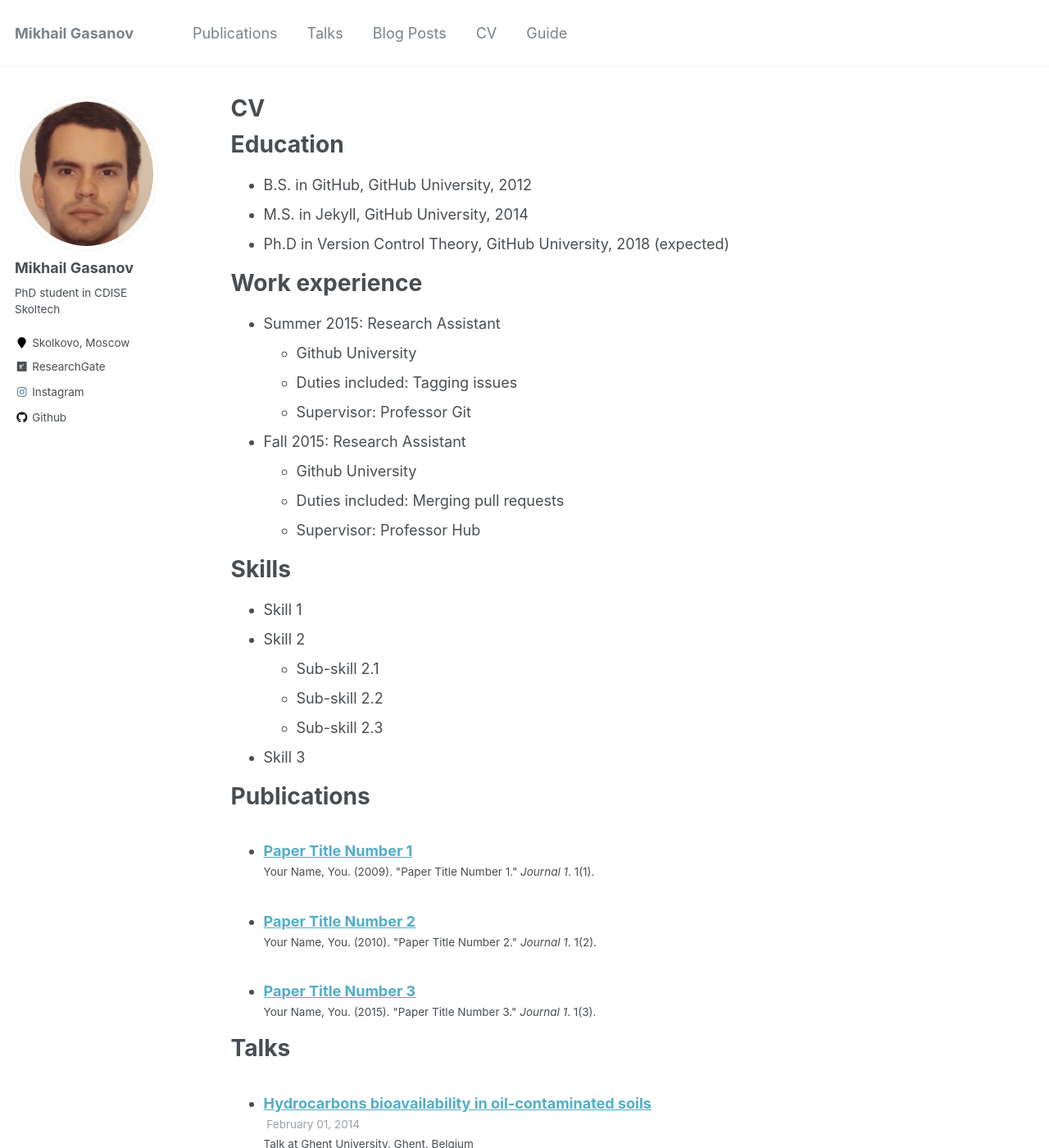
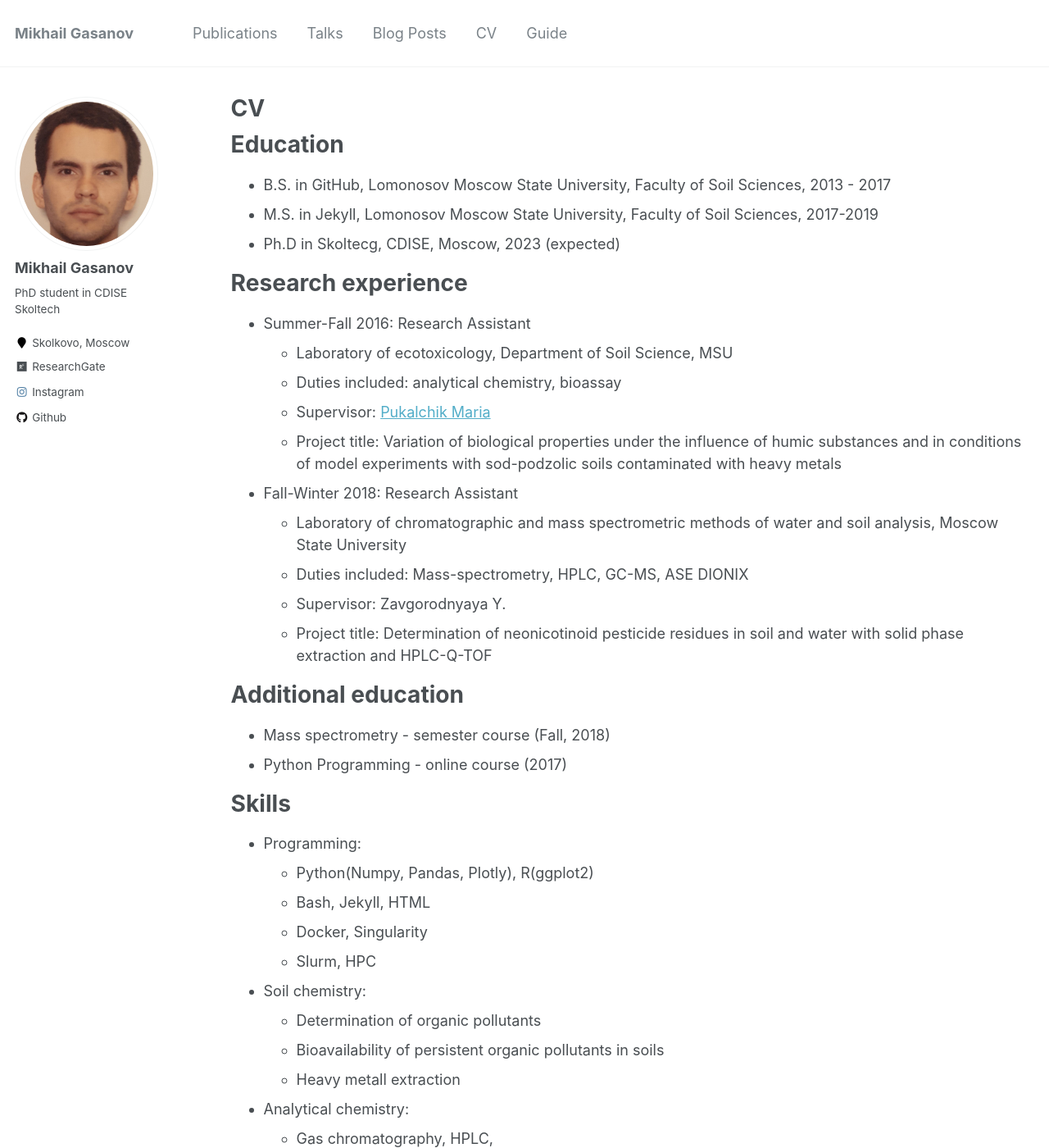
Before and after one commit to mishagrol/mishagrol.github.io, a Jekyll site: the page built from _pages/cv.md, in a window 1280 px wide and 1400 px high. Shown: the whole window at 82% size. Built offline with Jekyll 4.4.1, drawn with Linux system fonts in a browser that asks for light colours; some of the changed text lies outside the part shown.

Commit message:
map again

```diff
--- a/_pages/cv.md
+++ b/_pages/cv.md
@@ -11,30 +11,49 @@
 
 Education
 ======
-* B.S. in GitHub, GitHub University, 2012
-* M.S. in Jekyll, GitHub University, 2014
-* Ph.D in Version Control Theory, GitHub University, 2018 (expected)
+* B.S. in GitHub, Lomonosov Moscow State University, Faculty of Soil Sciences, 2013 - 2017
+* M.S. in Jekyll, Lomonosov Moscow State University, Faculty of Soil Sciences, 2017-2019
+* Ph.D in Skoltecg, CDISE, Moscow, 2023 (expected)
 
-Work experience
+Research experience
 ======
-* Summer 2015: Research Assistant
-  * Github University
-  * Duties included: Tagging issues
-  * Supervisor: Professor Git
+* Summer-Fall 2016: Research Assistant
+  * Laboratory of ecotoxicology, Department of Soil Science, MSU
+  * Duties included: analytical chemistry, bioassay
+  * Supervisor: [Pukalchik Maria](https://scholar.google.ru/citations?user=KoF5RkAAAAAJ&hl=en)
+  * Project title: Variation of biological properties under the influence of humic substances and in conditions of model experiments with sod-podzolic soils contaminated with heavy metals
 
-* Fall 2015: Research Assistant
-  * Github University
-  * Duties included: Merging pull requests
-  * Supervisor: Professor Hub
+
+* Fall-Winter 2018: Research Assistant
+  * Laboratory of chromatographic and mass spectrometric methods of water and soil analysis, Moscow State University
+  * Duties included: Mass-spectrometry, HPLC, GC-MS, ASE DIONIX
+  * Supervisor: Zavgorodnyaya Y.
+  * Project title: Determination of neonicotinoid pesticide residues in soil and water with solid phase extraction and HPLC-Q-TOF
+
+Additional education
+======
+* Mass spectrometry - semester course (Fall, 2018)
+* Python Programming - online course (2017)
 
 Skills
 ======
-* Skill 1
-* Skill 2
-  * Sub-skill 2.1
-  * Sub-skill 2.2
-  * Sub-skill 2.3
-* Skill 3
+* Programming:
+  * Python(Numpy, Pandas, Plotly), R(ggplot2)
+  * Bash, Jekyll, HTML
+  * Docker, Singularity
+  * Slurm, HPC
+* Soil chemistry:
+  * Determination of organic pollutants
+  * Bioavailability of persistent organic pollutants in soils
+  * Heavy metall extraction
+* Analytical chemistry:
+  * Gas chromatography, HPLC,
+  * Mass spectrometry, ICP-MS, Q-TOF
+  * UV/Vis-spectroscopy, Solid-phase extraction (SPE)
+* Design:
+  * Adobe Illustrator, Photoshop
+  * Web: Tilda, WIX
+
 
 Publications
 ======
```
Also changed, not shown: other parts of _pages/cv.md (+1 -1 lines), 1 other file.
